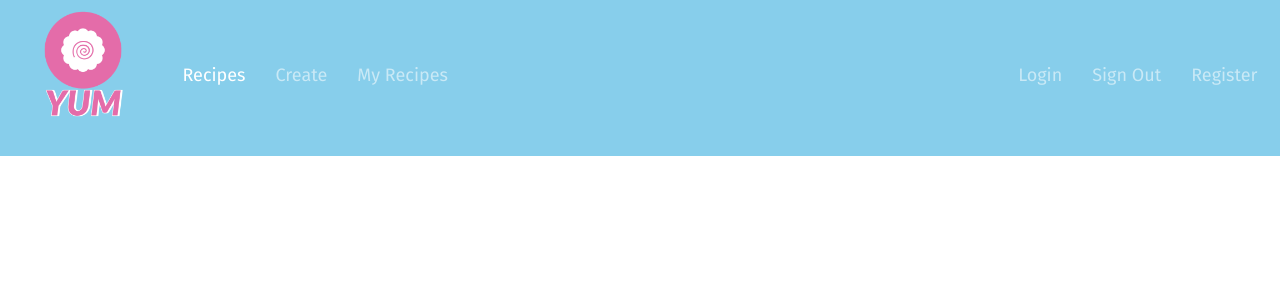
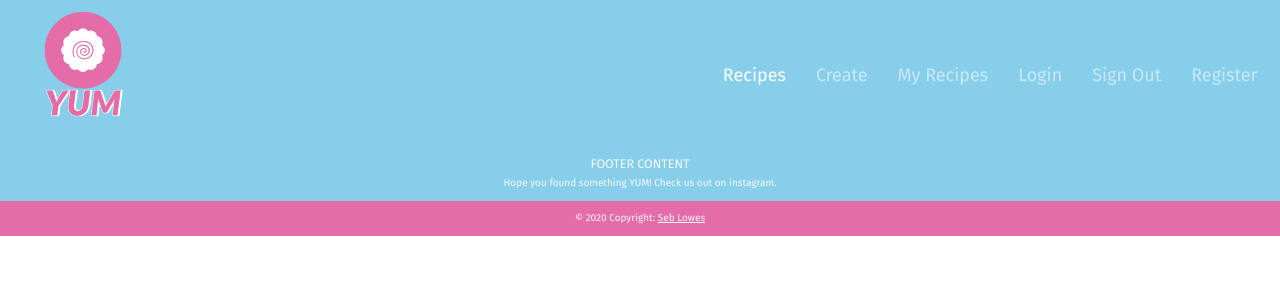
Before and after one commit to S-Lowes/Code-Institute-MS3, a Flask app: page / in a window 1280 px wide. Shown: the top 300 px of the page. Run offline with Flask 2, Linux system fonts and the light colour scheme; data that the repository does not hold is empty; some libraries are stand-ins or nearby versions.

Commit message:
(feat):Create Footer (refactor):Header links style change

```diff
--- a/static/css/style.css
+++ b/static/css/style.css
@@ -12,7 +12,7 @@ body {
     overflow-y: scroll;
 }
 
-/*--- Navbar ---*/
+/*--- NAVBAR ---*/
 
 .logo {
     width: 15rem;
@@ -30,10 +30,25 @@ body {
 }
 
 .navbar-toggler {
-    color: #e46ca9;
     margin: 0 10px 0 0;
+}
+
+.navbar-toggler-icon {
+    width: 3em;
+    height: 3em;
 }
 
 .navbar-collapse {
     text-align: end;
 }
+
+/*-- FOOTER --*/
+footer {
+    background-color: #87ceeb;
+}
+
+.copyright {
+    background-color: #e46ca9;
+}
+
+/* COLOR --> Pink: #e46ca9  Blue: #87ceeb */
--- a/templates/base.html
+++ b/templates/base.html
@@ -19,7 +19,7 @@
 
 <body>
     <header>
-        <!-- Top Navbar-->
+        <!-- NAVBAR -->
         <nav class="navbar navbar-expand-lg navbar-dark">
             <div class="container-fluid">
                 <a class="navbar-brand" href="{{ url_for('get_recipes') }}">
@@ -33,8 +33,7 @@
                 </button>
                 <!-- Navigation -->
                 <div class="collapse navbar-collapse" id="navbarSupportedContent">
-                    <!-- Start Links -->
-                    <ul class="navbar-nav me-auto">
+                    <ul class="navbar-nav ms-auto">
                         <li class="nav-item">
                             <a class="nav-link active" aria-current="page" href="{{ url_for('get_recipes') }}">
                                 <h4>Recipes</h4>
@@ -50,9 +49,6 @@
                                 <h4>My Recipes</h4>
                             </a>
                         </li>
-                    </ul>
-                    <!-- End Links -->
-                    <ul class="navbar-nav">
                         <li class="nav-item">
                             <a class="nav-link" href="#">
                                 <h4>Login</h4>
@@ -73,9 +69,25 @@
             </div>
         </nav>
     </header>
+    <!-- CONTENT -->
     {% block content %}
     {% endblock %}
-
+    <!-- FOOTER -->
+    <footer class="text-light">
+        <div class="row text-center">
+            <h5 class="text-uppercase">Footer Content</h5>
+            <p>
+                Hope you found something YUM! Check us out on instagram.
+            </p>
+        </div>
+        <!-- Copyright -->
+        <div class="text-center p-3 copyright">
+            © 2020 Copyright:
+            <a class="text-light" href="#">Seb Lowes</a>
+        </div>
+        <!-- Copyright -->
+    </footer>
+    <!-- SCRIPTS -->
     {% block scripts %}
     {% endblock %}
     <script src="https://code.jquery.com/jquery-3.6.0.min.js"
```
